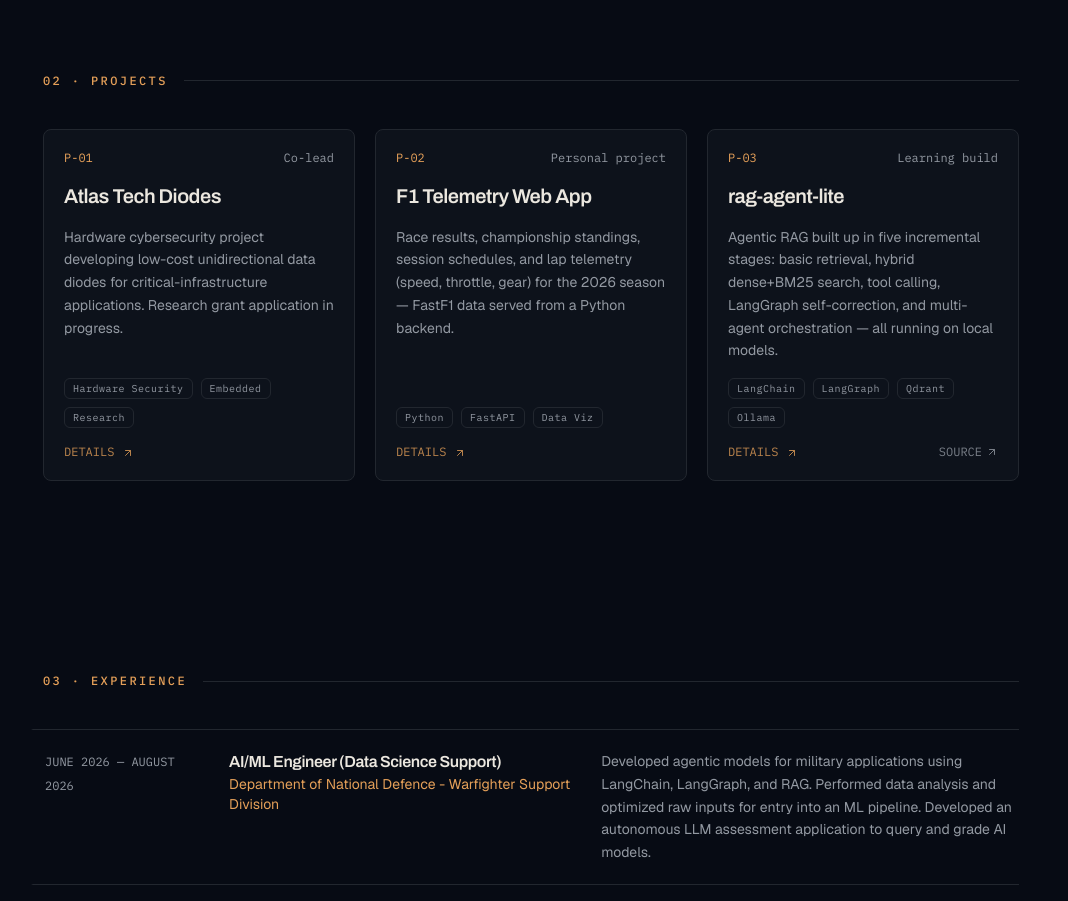
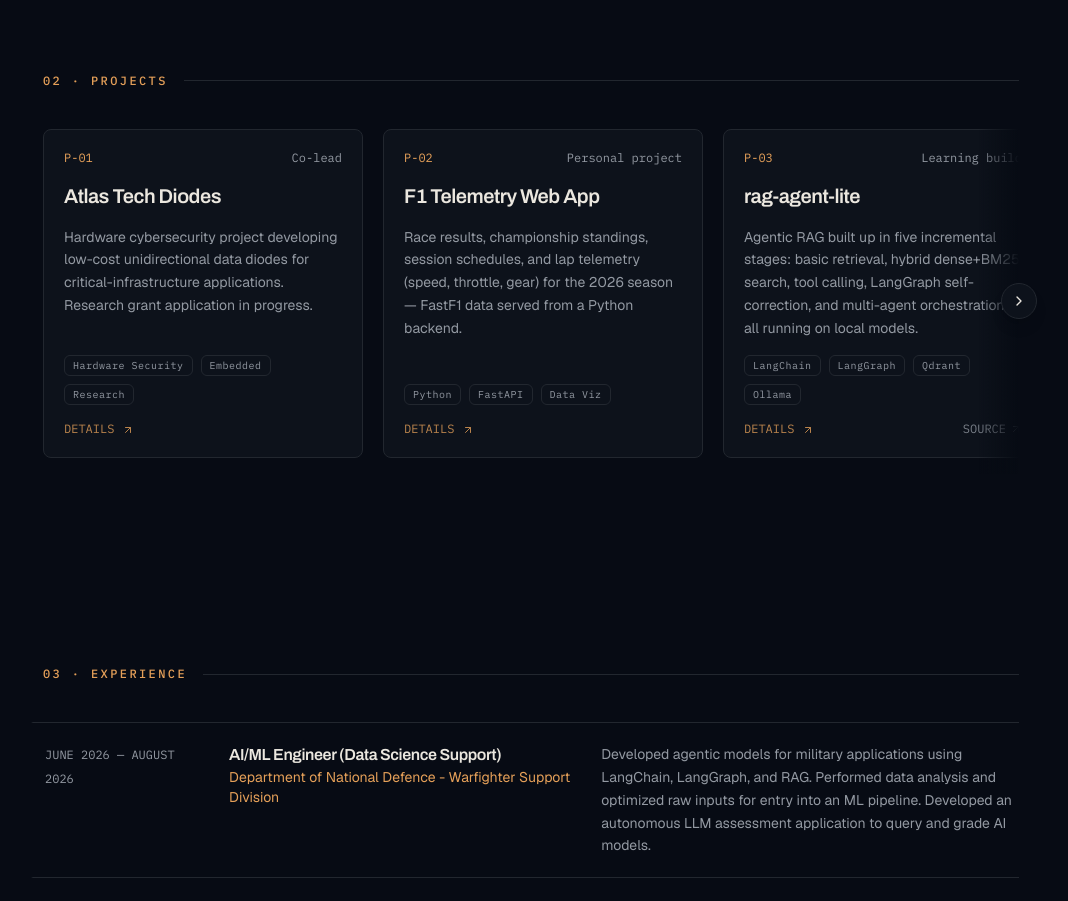
Before and after one commit to navatavasoli/portfolio, a Next.js app: page / in a window 1280 px wide. Shown: the part 1100-2001 px from the top of the page, without its empty margins (109-1177 px from the left). Built offline with nearby package versions, Linux system fonts and the light colour scheme.

Commit message:
Make featured projects scroll horizontally
Swaps the fixed 3-column grid for a horizontal scroll rail (snap
points, edge fade gradients, arrow buttons that hide themselves at
each end) so new projects can be appended without needing to change
the layout or add a fourth grid column.

```diff
--- a/components/site/projects.tsx
+++ b/components/site/projects.tsx
@@ -1,6 +1,7 @@
 "use client";
 
-import { ArrowUpRight, Image as ImageIcon } from "lucide-react";
+import { useRef, useState, useEffect, useCallback } from "react";
+import { ArrowUpRight, ChevronLeft, ChevronRight, Image as ImageIcon } from "lucide-react";
 import {
   Dialog,
   DialogContent,
@@ -64,16 +65,53 @@ const projects = [
   },
 ];
 
+const CARD_WIDTH = 320;
+
 export function Projects() {
+  const scrollerRef = useRef<HTMLDivElement>(null);
+  const [canScrollLeft, setCanScrollLeft] = useState(false);
+  const [canScrollRight, setCanScrollRight] = useState(false);
+
+  const updateScrollState = useCallback(() => {
+    const el = scrollerRef.current;
+    if (!el) return;
+    setCanScrollLeft(el.scrollLeft > 4);
+    setCanScrollRight(el.scrollLeft + el.clientWidth < el.scrollWidth - 4);
+  }, []);
+
+  useEffect(() => {
+    updateScrollState();
+    const el = scrollerRef.current;
+    if (!el) return;
+    el.addEventListener("scroll", updateScrollState, { passive: true });
+    window.addEventListener("resize", updateScrollState);
+    return () => {
+      el.removeEventListener("scroll", updateScrollState);
+      window.removeEventListener("resize", updateScrollState);
+    };
+  }, [updateScrollState]);
+
+  const scrollBy = (dir: 1 | -1) => {
+    scrollerRef.current?.scrollBy({
+      left: dir * (CARD_WIDTH + 20),
+      behavior: "smooth",
+    });
+  };
+
   return (
-    <div className="grid gap-5 md:grid-cols-3">
+    <div className="relative">
+      <div
+        ref={scrollerRef}
+        className="flex snap-x snap-proximity gap-5 overflow-x-auto scroll-smooth pb-4 [scrollbar-width:thin] [&::-webkit-scrollbar]:h-1.5 [&::-webkit-scrollbar-thumb]:rounded-full [&::-webkit-scrollbar-thumb]:bg-border [&::-webkit-scrollbar-track]:bg-transparent"
+      >
       {projects.map((p) => (
         <Dialog key={p.index}>
           <DialogTrigger asChild>
             <article
               role="button"
               tabIndex={0}
-              className="group flex cursor-pointer flex-col gap-4 rounded-md border border-border bg-card p-5 text-left transition-all duration-200 hover:-translate-y-1 hover:border-primary/60 hover:shadow-lg hover:shadow-primary/5"
+              style={{ width: CARD_WIDTH }}
+              className="group flex shrink-0 snap-start cursor-pointer flex-col gap-4 rounded-md border border-border bg-card p-5 text-left transition-all duration-200 hover:-translate-y-1 hover:border-primary/60 hover:shadow-lg hover:shadow-primary/5"
             >
               <div className="flex items-center justify-between font-tech text-xs text-muted-foreground">
                 <span className="text-primary">{p.index}</span>
@@ -167,6 +205,37 @@ export function Projects() {
           </DialogContent>
         </Dialog>
       ))}
+      </div>
+
+      <div
+        aria-hidden="true"
+        className="pointer-events-none absolute inset-y-0 left-0 w-10 bg-gradient-to-r from-background to-transparent transition-opacity duration-200"
+        style={{ opacity: canScrollLeft ? 1 : 0 }}
+      />
+      <div
+        aria-hidden="true"
+        className="pointer-events-none absolute inset-y-0 right-0 w-10 bg-gradient-to-l from-background to-transparent transition-opacity duration-200"
+        style={{ opacity: canScrollRight ? 1 : 0 }}
+      />
+
+      <button
+        type="button"
+        aria-label="Scroll projects left"
+        onClick={() => scrollBy(-1)}
+        disabled={!canScrollLeft}
+        className="absolute left-0 top-1/2 -translate-y-1/2 -translate-x-1/2 flex h-9 w-9 items-center justify-center rounded-full border border-border bg-card text-foreground shadow-lg transition-all hover:border-primary/60 hover:text-primary disabled:pointer-events-none disabled:opacity-0"
+      >
+        <ChevronLeft className="h-4 w-4" />
+      </button>
+      <button
+        type="button"
+        aria-label="Scroll projects right"
+        onClick={() => scrollBy(1)}
+        disabled={!canScrollRight}
+        className="absolute right-0 top-1/2 -translate-y-1/2 translate-x-1/2 flex h-9 w-9 items-center justify-center rounded-full border border-border bg-card text-foreground shadow-lg transition-all hover:border-primary/60 hover:text-primary disabled:pointer-events-none disabled:opacity-0"
+      >
+        <ChevronRight className="h-4 w-4" />
+      </button>
     </div>
   );
 }
```
